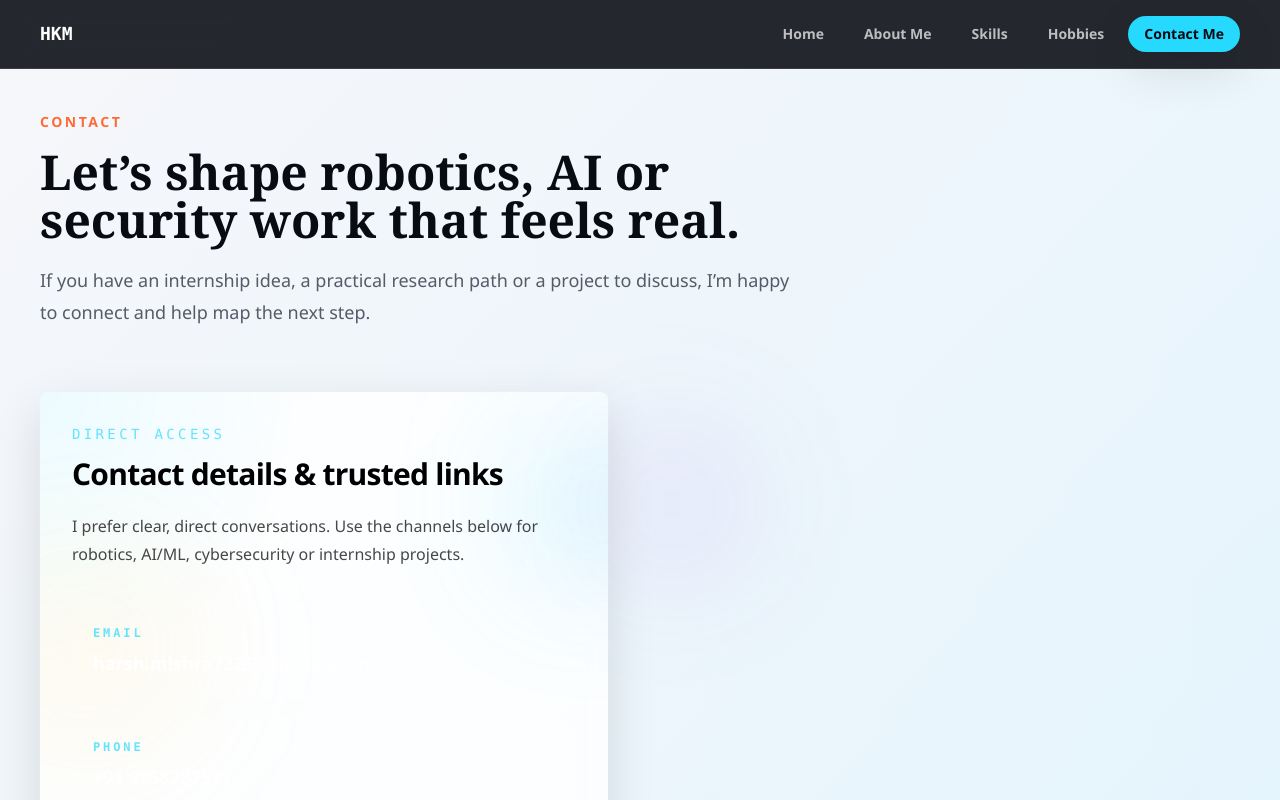
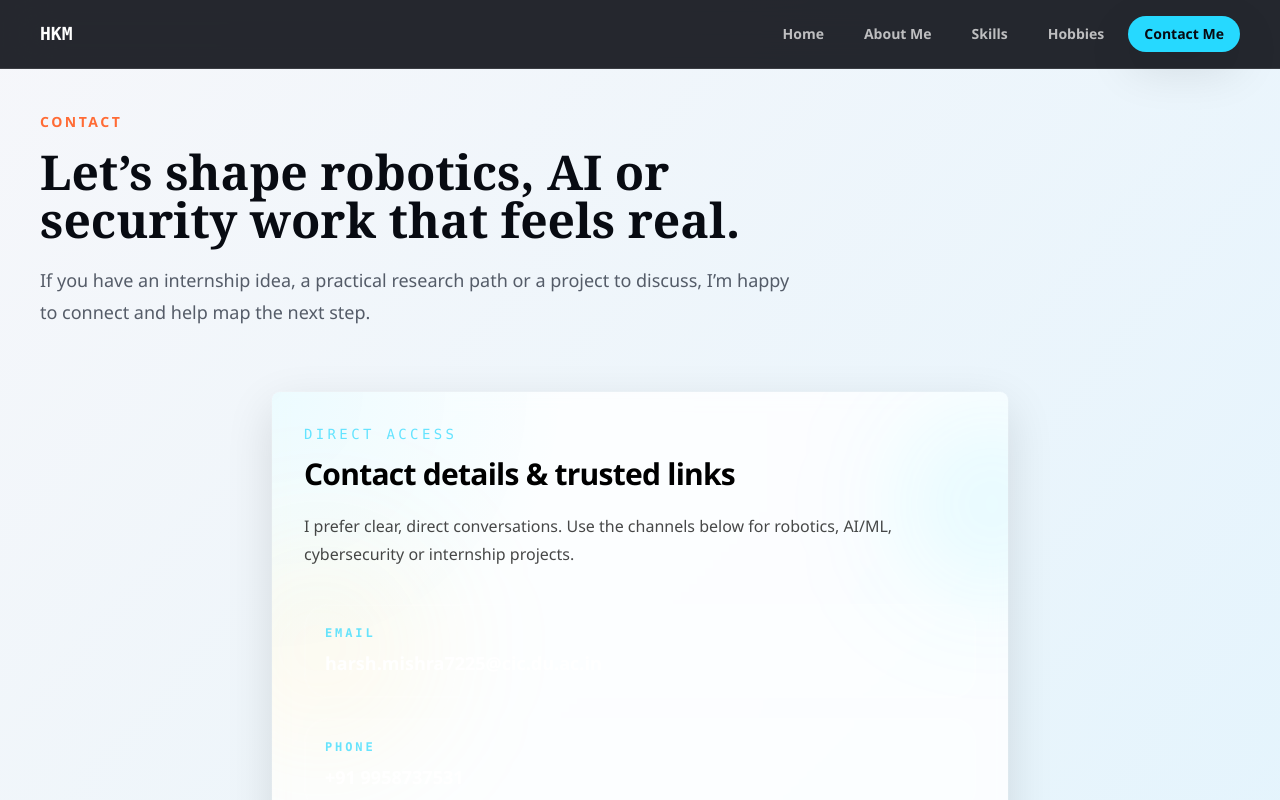
Before and after one commit to harshmishra7225-lang/portfolio__, a Next.js app: page /contact in a window 1280 px wide. Shown: the top 800 px of the page. Built offline with nearby package versions, Linux system fonts and the light colour scheme.

Commit message:
Updated portfolio content

```diff
--- a/app/contact/page.tsx
+++ b/app/contact/page.tsx
@@ -1,5 +1,4 @@
 import { AnimatedSection } from "@/components/AnimatedSection";
-import { ContactForm } from "@/components/ContactForm";
 import { PageTransition } from "@/components/PageTransition";
 import { Card } from "@/components/ui/Card";
 import { Button } from "@/components/ui/Button";
@@ -36,9 +35,9 @@ export default function ContactPage() {
           />
         </AnimatedSection>
 
-        <div className="mt-16 grid gap-10 xl:grid-cols-[0.98fr_1.02fr]">
+        <div className="mt-16 grid gap-10 justify-items-center">
           <AnimatedSection>
-            <div className="contact-hero relative rounded-[32px] bg-transparent p-0">
+            <div className="contact-hero relative mx-auto w-full max-w-3xl rounded-[32px] bg-transparent p-0">
               <Card className="contact-hero-card relative overflow-hidden border-0 bg-[#0b1428]/95 p-8 text-white shadow-[0_40px_120px_rgba(8,11,18,0.24)] ring-1 ring-white/10">
                 <div className="pointer-events-none absolute -right-16 top-8 h-40 w-40 rounded-full bg-cyan/15 blur-3xl" />
                 <div className="pointer-events-none absolute -left-16 top-36 h-56 w-56 rounded-full bg-sun/10 blur-3xl" />
@@ -87,13 +86,6 @@ export default function ContactPage() {
               </Card>
             </div>
           </AnimatedSection>
-
-          <AnimatedSection delay={0.08}>
-            <div className="relative">
-              <div className="pointer-events-none absolute -left-12 top-10 h-36 w-36 rounded-full bg-plum/10 blur-3xl" />
-              {/* <ContactForm /> */}
-            </div>
-          </AnimatedSection>
         </div>
       </section>
     </PageTransition>
```
